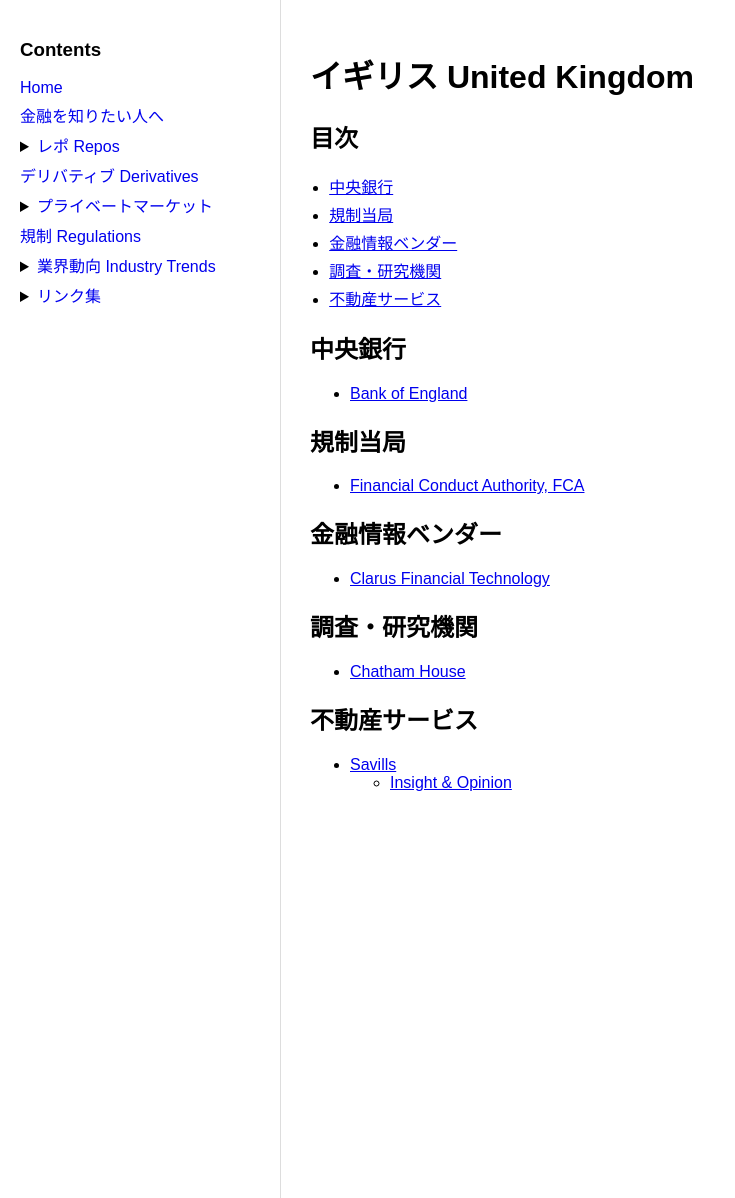
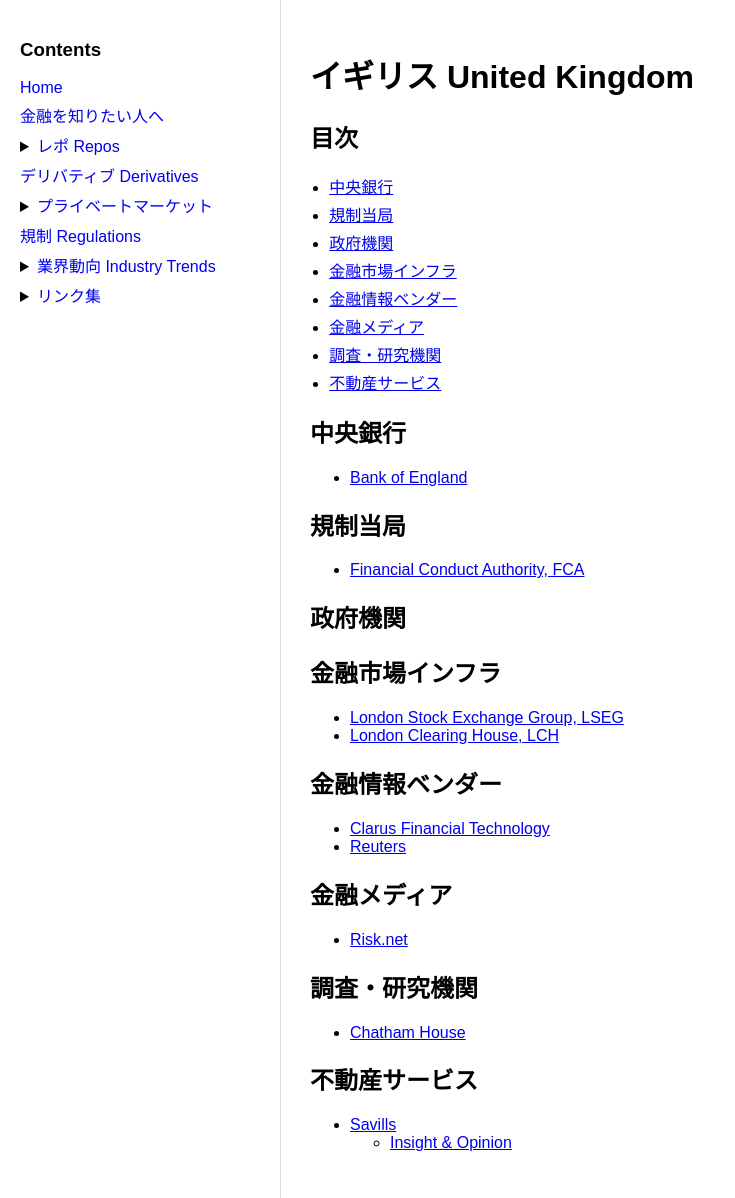
Before and after one commit to Naoki-Yamamoto-codes/finance, a Jekyll site: the page built from _contents/links/unitedkingdom.md, in a window 1280 px wide and 1198 px high. Shown: the whole window, without its empty margins (0-735 px from the left). Built offline with Jekyll 4.4.1, drawn with Linux system fonts in a browser that asks for light colours.

Commit message:
add links

```diff
--- a/_contents/links/japan.md
+++ b/_contents/links/japan.md
@@ -18,20 +18,25 @@
 ## 機構、省庁
 - [預金保険機構 Deposit Insurance Corporation of Japan, DICJ](https://www.dic.go.jp/)
 - [内閣府経済社会総合研究所 Economic and Social Research Institute, ESRI](https://www.esri.cao.go.jp/index.html)
-- [証券保管振替機構 Japanese Securities Depository Center, Incorporated, JASDEC](https://www.jasdec.com/)
-  - [短期社債等平均発行レート（日次）](https://www.jasdec.com/statistics/cprate/cprate_page.html)
-- [日本証券クリアリング機構 Japan Securities Clearing Corporation, JSCC](https://www.jpx.co.jp/jscc/)
-  - [清算参加者情報](https://www.jpx.co.jp/jscc/sankasha.html)
 - [経済産業省 Ministry of Economy, Trade and Industry, METI](https://www.meti.go.jp/)
 - [財務省 Ministry of Finance, Japan, MOF](https://www.mof.go.jp/index.htm)
   - [国債（国の発行する債券）](https://www.mof.go.jp/jgbs/index.html)
 - [地域経済活性化支援機構 Regional Economy Vitalization Corporation of Japan, REVIC](https://www.revic.co.jp/index.html)
   - [支援事例集](https://www.revic.co.jp/examples/index.html)
 
+## 金融市場インフラ
+- [証券保管振替機構 Japanese Securities Depository Center, Incorporated, JASDEC](https://www.jasdec.com/)
+  - [短期社債等平均発行レート（日次）](https://www.jasdec.com/statistics/cprate/cprate_page.html)
+- [日本証券クリアリング機構 Japan Securities Clearing Corporation, JSCC](https://www.jpx.co.jp/jscc/)
+  - [清算参加者情報](https://www.jpx.co.jp/jscc/sankasha.html)
+
 ## 業界団体
 - [日本証券業協会 Japan Securities Dealers Association, JSDA](https://www.jsda.or.jp/)
   - [制度・ガイドライン・諸規則等](https://www.jsda.or.jp/shijyo/seido/)
   - [統計・調査・報告書](https://www.jsda.or.jp/statistics/)
+
+## 短資会社
+- [東京短資株式会社](https://www.tokyotanshi.co)
 
 ## 調査・研究機関
 - [大和総研 Daiwa Institute of Research, DIR](https://www.dir.co.jp/index.html)
--- a/_contents/links/unitedkingdom.md
+++ b/_contents/links/unitedkingdom.md
@@ -9,8 +9,18 @@
 ## 規制当局
 - [Financial Conduct Authority, FCA](https://www.fca.org.uk/)
 
+## 政府機関
+
+## 金融市場インフラ
+- [London Stock Exchange Group, LSEG](https://www.lseg.com/en)
+- [London Clearing House, LCH](https://www.lseg.com/en/post-trade/clearing)
+
 ## 金融情報ベンダー
 - [Clarus Financial Technology](https://www.clarusft.com/)
+- [Reuters](https://www.reuters.com/)
+
+## 金融メディア
+- [Risk.net](https://www.risk.net/)
 
 ## 調査・研究機関
 - [Chatham House](https://www.chathamhouse.org/)
--- a/_data/toc.yml
+++ b/_data/toc.yml
@@ -45,6 +45,8 @@
 - name: リンク集
   href: /contents/links/
   items:
+    - name: ベルギー Belgium
+      href: /contents/links/belgium/
     - name: デンマーク Denmark
       href: /contents/links/denmark/
     - name: ユーロ Europe
```
Also changed, not shown: _contents/links/belgium.md (added, +9 -0 lines), _contents/links/swiss.md (+6 -0 lines), _contents/links/unitedstates.md (+2 -2 lines).
